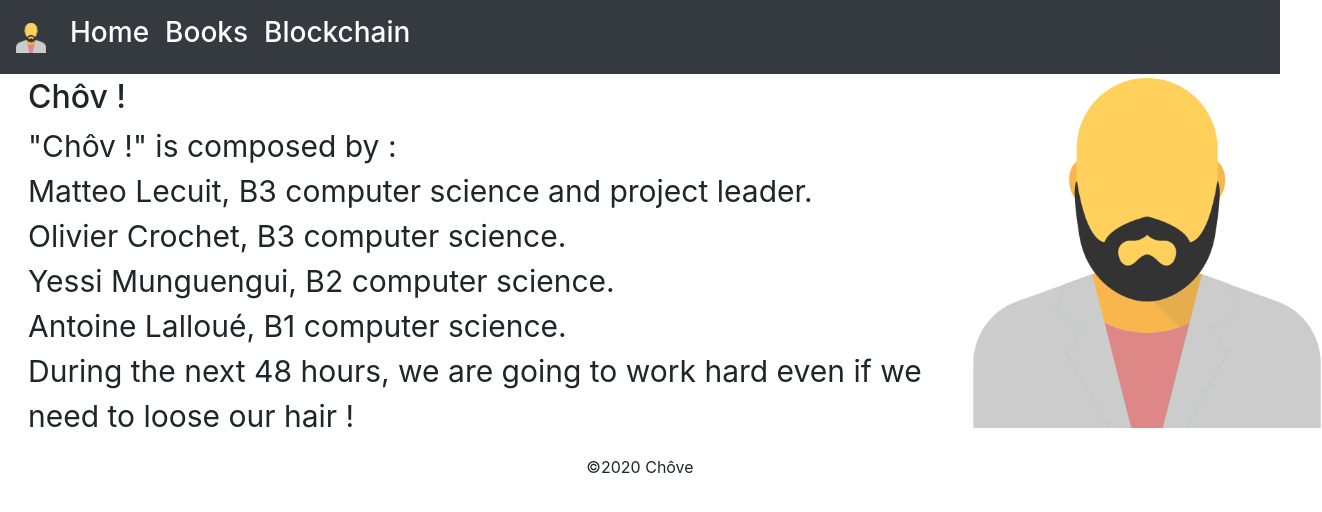
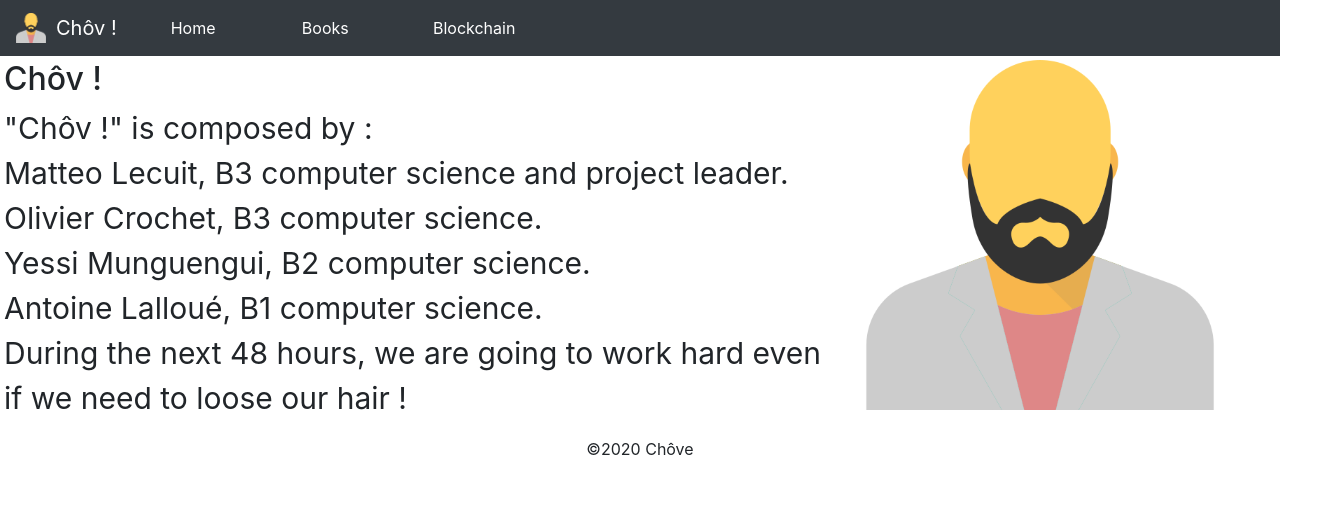
Before and after one commit to matteolecuit/challenge48h, a plain HTML site: page app/front/index.html in a window 1280 px wide. Shown: the whole page, 1322 px wide, since content can reach past the window. Drawn offline with nearby package versions, Linux system fonts and the light colour scheme.

Commit message:
feat(front):added responsive

```diff
--- a/app/front/index.html
+++ b/app/front/index.html
@@ -11,33 +11,47 @@
   <!-- Bootstrap -->
   <link rel="stylesheet" href="https://stackpath.bootstrapcdn.com/bootstrap/4.2.1/css/bootstrap.min.css"
     integrity="sha384-GJzZqFGwb1QTTN6wy59ffF1BuGJpLSa9DkKMp0DgiMDm4iYMj70gZWKYbI706tWS" crossorigin="anonymous">
-  <script src="https://stackpath.bootstrapcdn.com/bootstrap/4.2.1/js/bootstrap.min.js"
-    integrity="sha384-B0UglyR+jN6CkvvICOB2joaf5I4l3gm9GU6Hc1og6Ls7i6U/mkkaduKaBhlAXv9k"
+  <script src="https://code.jquery.com/jquery-3.4.1.slim.min.js"
+    integrity="sha384-J6qa4849blE2+poT4WnyKhv5vZF5SrPo0iEjwBvKU7imGFAV0wwj1yYfoRSJoZ+n"
+    crossorigin="anonymous"></script>
+  <script src="https://cdn.jsdelivr.net/npm/popper.js@1.16.0/dist/umd/popper.min.js"
+    integrity="sha384-Q6E9RHvbIyZFJoft+2mJbHaEWldlvI9IOYy5n3zV9zzTtmI3UksdQRVvoxMfooAo"
+    crossorigin="anonymous"></script>
+  <script src="https://stackpath.bootstrapcdn.com/bootstrap/4.4.1/js/bootstrap.min.js"
+    integrity="sha384-wfSDF2E50Y2D1uUdj0O3uMBJnjuUD4Ih7YwaYd1iqfktj0Uod8GCExl3Og8ifwB6"
     crossorigin="anonymous"></script>
 
 
   <!-- Favicon -->
-<link rel="icon" type="image/png" href="../front/images/chov.png"/>
+  <link rel="icon" type="image/png" href="../front/images/chov.png" />
 
 </head>
 
 <body>
   <!-- Navbar -->
-  <nav class="navbar navbar-expand-lg navbar-dark bg-dark">
-    <a class="navbar-brand" href="#">
+  <nav class="navbar navbar-expand-sm navbar-dark bg-dark responsive-navbar">
+    <div class="navbar-brand">
+      <div class="d-flex flex-row justify-content-center align-items-center">
         <img src="../front/images/chov.png" width="30" height="30" alt="">
-    </a>
-
-   <div class="collapse navbar-collapse" id="navbarNav">
-    <ul class="navbar-nav">
-      <li class="nav-item active">
-        <a class="nav-link" href="#"> <h3>Home</h3></a>
+        <span style="margin-left: 10px;">Chôv !</span>
+      </div>
+    </div>
+    <button class="navbar-toggler d-lg-none collapsed" type="button" data-toggle="collapse"
+      data-target="#collapsibleNavId" aria-controls="collapsibleNavId" aria-expanded="false"
+      aria-label="Toggle navigation">
+      <span class="navbar-toggler-icon"></span>
+    </button>
+    <!--Menu principal-->
+    <div class="navbar-collapse col-8 col-sm-8 col-md-8 col-lg-8 col-xl-8 collapse" id="collapsibleNavId">
+      <ul class="navbar-nav mr-auto mt-2 mt-lg-0 container">
+        <li class="nav-item active col-2 col-sm-2 col-md-2 col-lg-2 col-xl-2">
+          <a class="nav-link" href="/">Home</a>
         </li>
-      <li class="nav-item active">
-        <a class="nav-link" href="#"> <h3>Books</h3></a>
+        <li class="nav-item active col-2 col-sm-2 col-md-2 col-lg-2 col-xl-2">
+          <a class="nav-link" href="/">Books</a>
         </li>
-      <li class="nav-item active">
-        <a class="nav-link" href="../front/blockchain/index.html"> <h3>Blockchain</h3></a>
+        <li class="nav-item active col-2 col-sm-2 col-md-2 col-lg-2 col-xl-2">
+          <a class="nav-link" href="/">Blockchain</a>
         </li>
       </ul>
     </div>
@@ -46,9 +60,9 @@
   <!--Présentation-->
   <div class="pt-1 pl-1 contenu container-fluid">
     <div class="row">
-      <div class="col-9">
-        <h2 class="pl-4">Chôv !</h2>
-        <p class="pl-4 presentation">
+      <div class="col-8 col-sm-8 col-md-8 col-lg-8 col-xl-8">
+        <h2>Chôv !</h2>
+        <p class="presentation">
           "Chôv !" is composed by :<br>
           Matteo Lecuit, B3 computer science and project leader.<br>
           Olivier Crochet, B3 computer science.<br>
@@ -58,8 +72,8 @@
         </p>
 
       </div>
-      <div class="col-3">
-        <img class="logo" src="../front/images/chov.png" alt="Logo-Chov">
+      <div class="col-4 col-sm-4 col-md-4 col-lg-4 col-xl-4">
+        <img class="logo img-fluid" src="../front/images/chov.png" alt="Logo-Chov">
       </div>
     </div>
 
--- a/app/front/styles.css
+++ b/app/front/styles.css
@@ -24,3 +24,12 @@ html {
     background: #000000;
     color: #FFFFFF;
 }
+
+@media screen and (max-device-width: 480px){
+    .logo{
+display: none;
+    }
+    .presentation {
+        font-size: 15px;
+    }
+}
```
Lines whose indentation alone changed are shown as unchanged.
